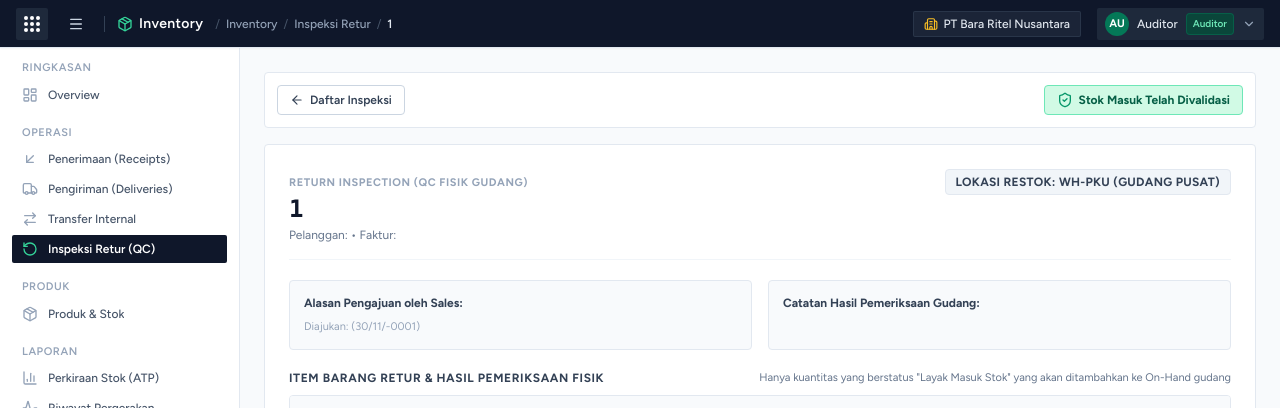
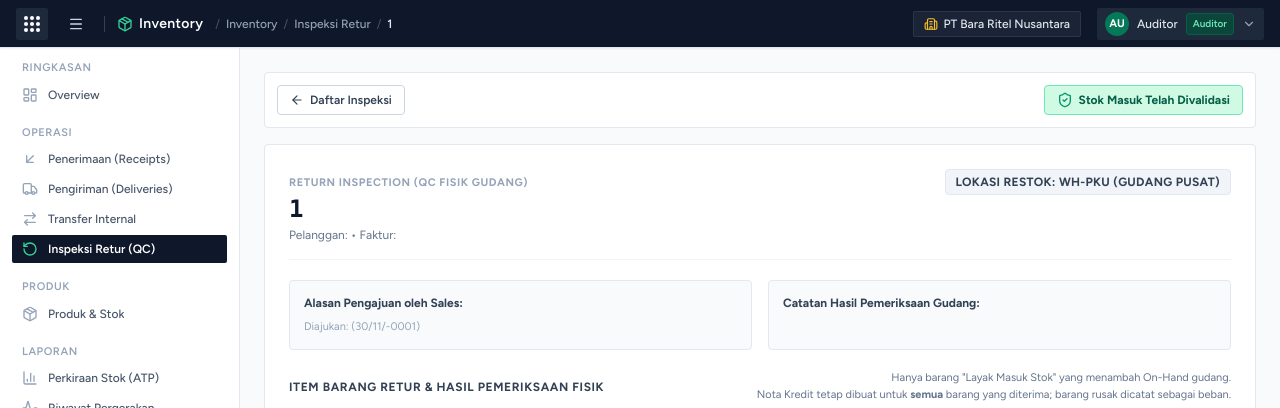
Before and after one commit to vicenzomoy/erp-retail, a Laravel app: page /inventory/returns/1 in a window 1280 px wide. Shown: the top 408 px of the page. Run offline with Laravel 12, Linux system fonts and the light colour scheme; the visitor is signed in with stand-in values (Sample User, id 1); data comes from the database, SQL or seed files in the repository; style sheets or scripts are compiled from the project's sources; some libraries are stand-ins or nearby versions.

Commit message:
perbaiki nota kredit

```diff
--- a/app/Services/Sales/CustomerReturnService.php
+++ b/app/Services/Sales/CustomerReturnService.php
@@ -246,8 +246,9 @@ class CustomerReturnService
                 $input = $linesData->get($line->id, []);
                 $qtyInspected = isset($input['qty_inspected']) ? (float) $input['qty_inspected'] : (float) $line->qty_requested;
                 $qtyAccepted  = isset($input['qty_accepted']) ? (float) $input['qty_accepted'] : $qtyInspected;
-                $qtyDamaged   = isset($input['qty_damaged']) ? (float) $input['qty_damaged'] : max(0.0, $qtyInspected - $qtyAccepted);
-                $condition    = $input['condition'] ?? ($qtyDamaged > 0 ? 'damaged' : 'saleable');
+                // Rusak = diterima fisik - layak stok (dihitung server, nilai ini menentukan isi Nota Kredit)
+                $qtyDamaged   = max(0.0, $qtyInspected - $qtyAccepted);
+                $condition    = $qtyDamaged > 0 ? 'damaged' : 'saleable';
 
                 $line->update([
                     'qty_inspected' => $qtyInspected,
@@ -321,9 +322,10 @@ class CustomerReturnService
 
             $freshReturn = $return->fresh(['lines.product', 'customer', 'customerInvoice', 'inspectedBy']);
 
-            // Otomatis generate draf Nota Kredit setelah gudang selesai QC (jika ada barang layak jual / accepted)
-            $hasAccepted = $freshReturn->lines->sum(fn ($l) => (float) $l->qty_accepted) > 0;
-            if ($hasAccepted && !$freshReturn->credit_note_id) {
+            // Otomatis generate draf Nota Kredit setelah gudang selesai QC, untuk semua barang yang
+            // diterima (layak stok maupun rusak)
+            $hasReturnedGoods = $freshReturn->lines->sum(fn ($l) => (float) $l->qty_accepted + (float) $l->qty_damaged) > 0;
+            if ($hasReturnedGoods && !$freshReturn->credit_note_id) {
                 $this->createDraftCreditNoteForReturn($freshReturn, $actor);
             }
 
@@ -364,23 +366,33 @@ class CustomerReturnService
                 'created_by'          => $actor->id,
             ]);
 
+            // Nota Kredit mencakup SELURUH barang retur yang diterima gudang (layak stok + rusak),
+            // karena perusahaan mengganti semua barang yang diretur. Dipisah per kondisi agar saat
+            // posting: barang layak -> kembali ke Persediaan, barang rusak -> dibebankan (akun 6500).
             foreach ($return->lines as $retLine) {
-                $qtyAccepted = (float) $retLine->qty_accepted;
-                if ($qtyAccepted <= 0) {
+                $product = Product::where('variant_sku', $retLine->variant_sku)->first();
+                $cogsUnit = $product ? (float) $product->cost : 0.0;
+
+                $parts = [
+                    CreditNoteLine::CONDITION_SALEABLE => (float) $retLine->qty_accepted,
+                    CreditNoteLine::CONDITION_DAMAGED  => (float) $retLine->qty_damaged,
+                ];
+
+                foreach ($parts as $condition => $qty) {
+                    if ($qty <= 0) {
                         continue;
                     }
 
-                $calc = $this->taxService->calculateLine($qtyAccepted, (string) $retLine->unit_price);
-                $product = Product::where('variant_sku', $retLine->variant_sku)->first();
-                $cogsUnit = $product ? (float) $product->cost : 0.0;
-                $cogsReversal = bcmul((string) $qtyAccepted, (string) $cogsUnit, 2);
+                    // PPN dihitung per baris & dibulatkan ke rupiah
+                    $calc = $this->taxService->calculateLine($qty, (string) $retLine->unit_price);
+                    $cogsReversal = bcmul((string) $qty, (string) $cogsUnit, 2);
 
                     CreditNoteLine::create([
                         'credit_note_id'           => $creditNoteId,
                         'original_invoice_line_id' => $retLine->customer_invoice_line_id ?? $invoice->lines->first()?->id ?? 1,
                         'variant_sku'              => $retLine->variant_sku,
-                    'condition'                => $retLine->condition,
-                    'qty_returned'             => $qtyAccepted,
+                        'condition'                => $condition,
+                        'qty_returned'             => $qty,
                         'unit_price'               => $retLine->unit_price,
                         'tax_id'                   => TaxCalculationService::DEFAULT_TAX_ID,
                         'subtotal_before_tax'      => $calc['subtotal_before_tax'],
@@ -392,6 +404,7 @@ class CustomerReturnService
                     $subtotalBeforeTax = bcadd($subtotalBeforeTax, $calc['subtotal_before_tax'], 2);
                     $totalTax          = bcadd($totalTax, $calc['tax_amount'], 2);
                     $grandTotal        = bcadd($grandTotal, $calc['line_total'], 2);
+                }
             }
 
             $creditNote->update([
@@ -450,12 +463,20 @@ class CustomerReturnService
             $totalTax = '0.00';
             $grandTotal = '0.00';
             $totalCogsReversal = '0.00';
+            $cogsSaleable = '0.00'; // nilai pokok barang layak -> kembali ke Persediaan
+            $cogsDamaged = '0.00';  // nilai pokok barang rusak -> dibebankan
 
             foreach ($cn->lines as $cnLine) {
                 $subtotalBeforeTax = bcadd($subtotalBeforeTax, (string) $cnLine->subtotal_before_tax, 2);
                 $totalTax          = bcadd($totalTax, (string) $cnLine->tax_amount, 2);
                 $grandTotal        = bcadd($grandTotal, (string) $cnLine->line_total, 2);
                 $totalCogsReversal = bcadd($totalCogsReversal, (string) $cnLine->cogs_reversal, 2);
+
+                if ($cnLine->condition === CreditNoteLine::CONDITION_DAMAGED) {
+                    $cogsDamaged = bcadd($cogsDamaged, (string) $cnLine->cogs_reversal, 2);
+                } else {
+                    $cogsSaleable = bcadd($cogsSaleable, (string) $cnLine->cogs_reversal, 2);
+                }
             }
 
             // Buat Journal Entry untuk Nota Kredit (credit_note):
@@ -471,8 +492,9 @@ class CustomerReturnService
                 'description'          => "Nota Kredit {$cn->id} atas Retur {$cn->customer_return_id} (Faktur {$invoice->id})",
                 'status'               => 'posted',
                 'is_balanced'          => true,
-                'total_debit'          => $grandTotal,
-                'total_credit'         => $grandTotal,
+                // Total = pembalikan penjualan + PPN (= piutang) ditambah baris pembalikan HPP
+                'total_debit'          => bcadd($grandTotal, $totalCogsReversal, 2),
+                'total_credit'         => bcadd($grandTotal, $totalCogsReversal, 2),
                 'posted_at'            => now(),
                 'posted_by'            => $actor->id,
                 'created_by'           => $actor->id,
@@ -510,16 +532,29 @@ class CustomerReturnService
                 'created_at'       => now(),
             ]);
 
-            // Jurnal Pembalikan COGS & Persediaan jika ada nilai pokok
+            // Jurnal Pembalikan HPP: barang layak kembali ke Persediaan, barang rusak dibebankan
             if (bccomp($totalCogsReversal, '0.00', 2) > 0) {
+                if (bccomp($cogsSaleable, '0.00', 2) > 0) {
                     JournalLine::create([
                         'journal_entry_id' => $journalEntry->id,
                         'account_code'     => '1200',
-                    'description'      => "Pemulihan Nilai Persediaan Retur - {$cn->id}",
-                    'debit'            => $totalCogsReversal,
+                        'description'      => "Pemulihan Nilai Persediaan Retur (barang layak) - {$cn->id}",
+                        'debit'            => $cogsSaleable,
                         'credit'           => 0,
                         'created_at'       => now(),
                     ]);
+                }
+
+                if (bccomp($cogsDamaged, '0.00', 2) > 0) {
+                    JournalLine::create([
+                        'journal_entry_id' => $journalEntry->id,
+                        'account_code'     => CreditNoteLine::DAMAGED_EXPENSE_ACCOUNT,
+                        'description'      => "Beban Kerusakan Barang Retur (barang rusak) - {$cn->id}",
+                        'debit'            => $cogsDamaged,
+                        'credit'           => 0,
+                        'created_at'       => now(),
+                    ]);
+                }
 
                 JournalLine::create([
                     'journal_entry_id' => $journalEntry->id,
--- a/resources/js/Pages/Accounting/CreditNotes/Create.jsx
+++ b/resources/js/Pages/Accounting/CreditNotes/Create.jsx
@@ -185,10 +185,10 @@ export default function Create({ inspectedReturns = [], selectedReturnId = '' })
                         <div className="rounded border border-slate-200 bg-white shadow-2xs overflow-hidden">
                             <div className="bg-slate-50 px-4 py-3 border-b border-slate-200 flex items-center justify-between">
                                 <h3 className="text-xs font-bold uppercase tracking-wider text-slate-700">
-                                    Barang Retur Yang Diterima Gudang (Accepted QC)
+                                    Barang Retur Yang Diterima Gudang (Layak + Rusak)
                                 </h3>
                                 <span className="text-[11px] text-emerald-700 font-semibold">
-                                    ✓ Nilai kredit dihitung otomatis berdasarkan kuantitas yang lolos inspeksi
+                                    ✓ Seluruh barang retur dikreditkan; nilai pokok barang rusak dicatat sebagai beban
                                 </span>
                             </div>
 
@@ -207,8 +207,13 @@ export default function Create({ inspectedReturns = [], selectedReturnId = '' })
                                     </thead>
                                     <tbody className="divide-y divide-slate-100">
                                         {(activeReturn?.lines || []).map((l) => {
-                                            const subtotal = Math.round(l.qty_accepted * l.unit_price);
-                                            const tax = Math.round(subtotal * 0.11);
+                                            // Sama seperti server: baris layak & rusak dihitung terpisah, PPN dibulatkan per baris
+                                            const parts = [l.qty_accepted, l.qty_damaged].filter((q) => q > 0).map((q) => {
+                                                const st = Math.round(q * l.unit_price);
+                                                return { st, tx: Math.round(st * 0.11) };
+                                            });
+                                            const subtotal = parts.reduce((s, p) => s + p.st, 0);
+                                            const tax = parts.reduce((s, p) => s + p.tx, 0);
                                             const total = subtotal + tax;
 
                                             return (
@@ -219,8 +224,14 @@ export default function Create({ inspectedReturns = [], selectedReturnId = '' })
                                                     <td className="px-4 py-3 font-medium text-slate-700">
                                                         {l.product_name}
                                                     </td>
-                                                    <td className="px-4 py-3 text-center font-bold text-emerald-700">
-                                                        {l.qty_accepted} pcs
+                                                    <td className="px-4 py-3 text-center">
+                                                        <span className="font-bold text-slate-900">{l.qty_returned} pcs</span>
+                                                        <span className="block text-[10px] text-slate-500">
+                                                            {l.qty_accepted} layak
+                                                            {l.qty_damaged > 0 && (
+                                                                <span className="text-rose-600"> • {l.qty_damaged} rusak</span>
+                                                            )}
+                                                        </span>
                                                     </td>
                                                     <td className="px-4 py-3 text-right text-slate-700">
                                                         {formatRp(l.unit_price)}
--- a/resources/js/Pages/Accounting/CreditNotes/Show.jsx
+++ b/resources/js/Pages/Accounting/CreditNotes/Show.jsx
@@ -226,9 +226,18 @@ export default function Show({ creditNote }) {
                                                 {l.product_name}
                                             </td>
                                             <td className="px-4 py-3 text-center">
-                                                <span className="inline-block px-1.5 py-0.2 rounded text-[10px] font-semibold bg-emerald-50 text-emerald-700 border border-emerald-200">
-                                                    {l.condition}
-                                                </span>
+                                                {l.condition === 'damaged' ? (
+                                                    <span
+                                                        className="inline-block px-1.5 py-0.2 rounded text-[10px] font-semibold bg-rose-50 text-rose-700 border border-rose-200"
+                                                        title="Nilai pokok barang rusak dicatat sebagai Beban Kerusakan Barang Retur (6500)"
+                                                    >
+                                                        Rusak (Beban)
+                                                    </span>
+                                                ) : (
+                                                    <span className="inline-block px-1.5 py-0.2 rounded text-[10px] font-semibold bg-emerald-50 text-emerald-700 border border-emerald-200">
+                                                        Layak (Masuk Stok)
+                                                    </span>
+                                                )}
                                             </td>
                                             <td className="px-4 py-3 text-center font-bold text-slate-900">
                                                 {l.qty_returned} pcs
@@ -333,7 +342,7 @@ export default function Show({ creditNote }) {
                 rows={(creditNote.lines || []).map((l) => ({
                     sku: l.variant_sku || '-',
                     name: l.product_name || '-',
-                    condition: l.condition || '-',
+                    condition: l.condition === 'damaged' ? 'Rusak' : 'Layak',
                     qty: `${l.qty_returned} pcs`,
                     price: formatRp(l.unit_price),
                     subtotal: formatRp(l.subtotal_before_tax),
--- a/resources/js/Pages/Inventory/Returns/Show.jsx
+++ b/resources/js/Pages/Inventory/Returns/Show.jsx
@@ -189,8 +189,11 @@ export default function Show({ customerReturn }) {
                             <h3 className="text-xs font-bold uppercase tracking-wider text-slate-700">
                                 Item Barang Retur &amp; Hasil Pemeriksaan Fisik
                             </h3>
-                            <span className="text-[11px] text-slate-500">
-                                Hanya kuantitas yang berstatus "Layak Masuk Stok" yang akan ditambahkan ke On-Hand gudang
+                            <span className="text-[11px] text-slate-500 text-right">
+                                Hanya barang "Layak Masuk Stok" yang menambah On-Hand gudang.
+                                <span className="block">
+                                    Nota Kredit tetap dibuat untuk <strong>semua</strong> barang yang diterima; barang rusak dicatat sebagai beban.
+                                </span>
                             </span>
                         </div>
 
```
Also changed, not shown: app/Http/Controllers/Accounting/CreditNoteController.php (+8 -2 lines), app/Models/CreditNoteLine.php (+8 -0 lines), database/migrations/2026_11_19_000007_add_damaged_return_expense_account.php (added). Lines whose indentation alone changed are shown as unchanged.
